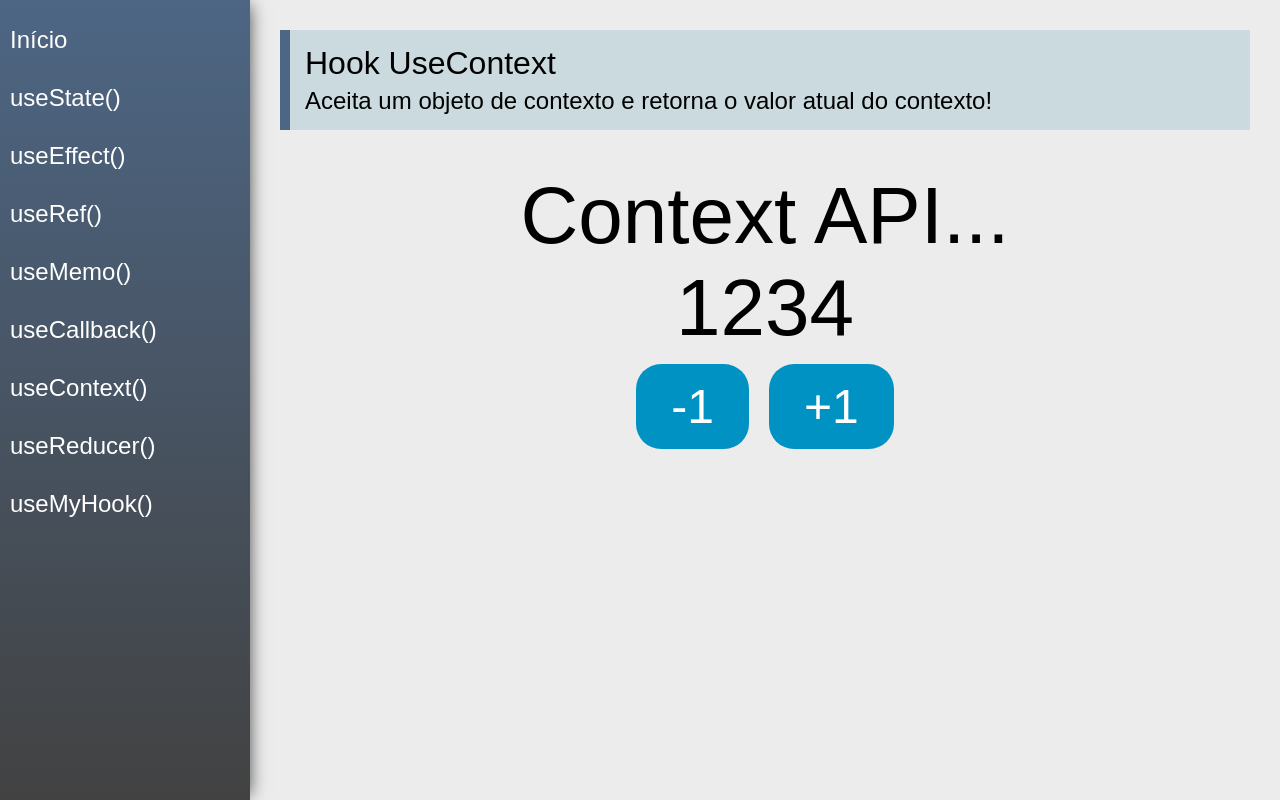
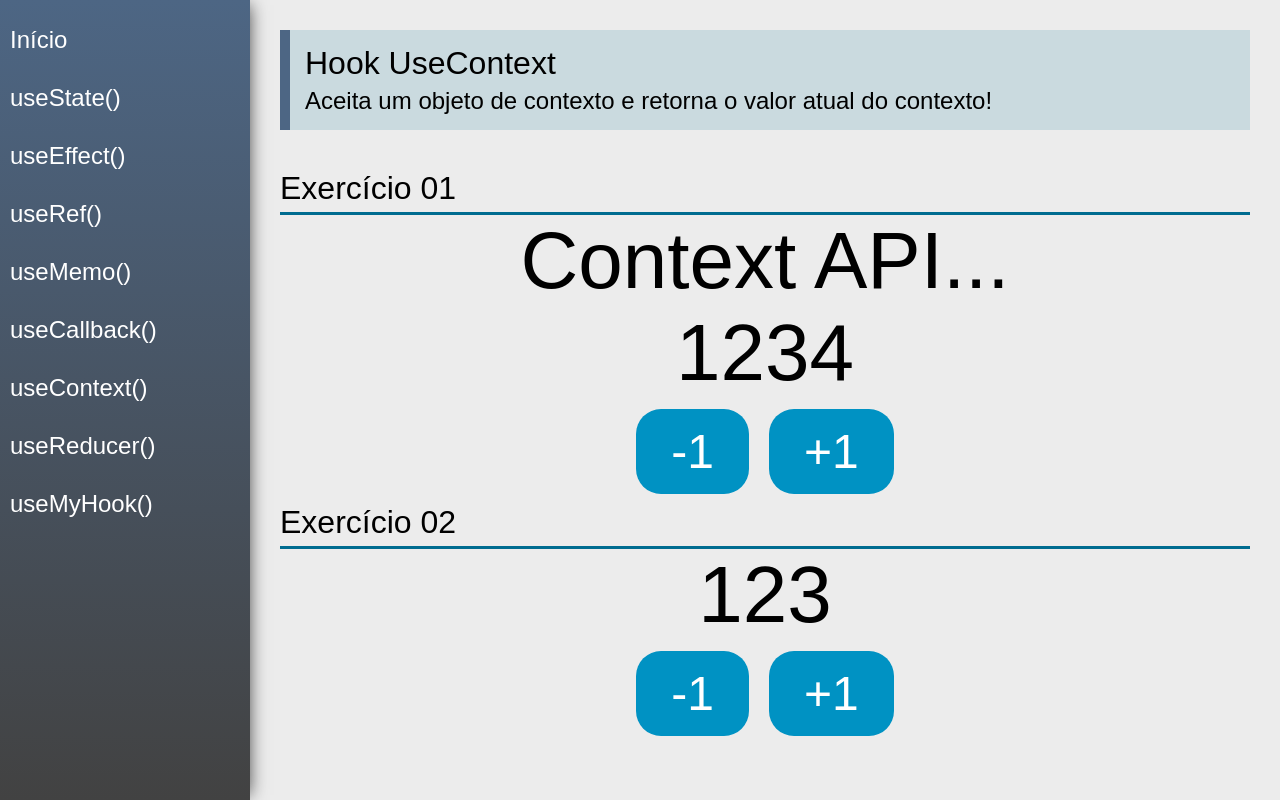
Before and after one commit to simonelopess/how-to-use-hooks, a React (Create React App) app: page /useContext in a window 1280 px wide. Built offline with nearby package versions, Linux system fonts and the light colour scheme.

Commit message:
Context API

```diff
--- /dev/null
+++ b/src/data/Store.jsx
@@ -0,0 +1,30 @@
+import React, {useState} from 'react';
+
+const initialState = {
+  number: 123,
+  text: 'Context API + Hooks'
+}
+export const AppContext = React.createContext(initialState)
+const Store = props => {
+  const [state, setState] = useState(initialState)
+
+  function updateState(key, value){
+    setState({
+      ...state,
+      [key]: value
+    })
+  }
+
+  return (
+    <AppContext.Provider value={{
+      number: state.number,
+      text: state.text,
+      setNumber: n => updateState('number', n),
+      setNumber: t => updateState('text', t)
+    }}>
+      {props.children}
+    </AppContext.Provider>
+  )
+}
+
+export default Store;
--- a/src/views/App.jsx
+++ b/src/views/App.jsx
@@ -1,24 +1,27 @@
 import './App.css'
 import React, { useState } from 'react'
-import { BrowserRouter as Router } from  'react-router-dom'
+import { BrowserRouter as Router } from 'react-router-dom'
 
 import Menu from '../components/layout/Menu'
 import Content from '../components/layout/Content'
 import DataContext, { data } from '../data/DataContentex';
+import Store from '../data/Store'
 
 
 const App = props => {
-const [state, setState] = useState(data);
+    const [state, setState] = useState(data);
 
     return (
-            <DataContext.Provider value={{state, setState}}> {/* provem o state e função */}
+        <Store>
+            <DataContext.Provider value={{ state, setState }}> {/* provem o state e função */}
                 <div className="App">
                     <Router>
                         <Menu />
                         <Content />
                     </Router>
                 </div>
-                </DataContext.Provider>
+            </DataContext.Provider>
+        </Store>
     )
 }
 
--- a/src/views/examples/UseContext.jsx
+++ b/src/views/examples/UseContext.jsx
@@ -1,7 +1,9 @@
 import React, { useContext } from 'react'
 import PageTitle from '../../components/layout/PageTitle'
+import SectionTitle from '../../components/layout/SectionTitle';
 
 import DataContext from '../../data/DataContentex';
+import { AppContext } from '../../data/Store';
 
 const UseContext = (props) => {
 
@@ -15,12 +17,15 @@
         })
     }
 
+    const {number, setNumber } = useContext(AppContext);
+
     return (
         <div className="UseContext">
             <PageTitle
                 title="Hook UseContext"
                 subtitle="Aceita um objeto de contexto e retorna o valor atual do contexto!"
             />
+            <SectionTitle title="Exercício 01"/>
             <div className="center">
                 <span className="text">{context.state.text}</span>
                 <span className="text">{context.state.number}</span>
@@ -30,6 +35,14 @@
                     <button className="btn" onClick={() => addNumber(+1)}>+1</button>
                 </div>
             </div>
+            <SectionTitle title="Exercício 02"/>
+            <div className="center">
+                <span className="text">{number}</span>
+                <div>
+                    <button className="btn" onClick={()=> setNumber(number - 1)}>-1</button>
+                    <button className="btn" onClick={()=> setNumber(number + 1)}>+1</button>
+                </div>
+            </div>
         </div>
     )
 }
```
Also changed, not shown: src/views/examples/UseCallback.jsx (line endings or trailing spaces), 1 other file (tests, documents, lock files or other folders).
